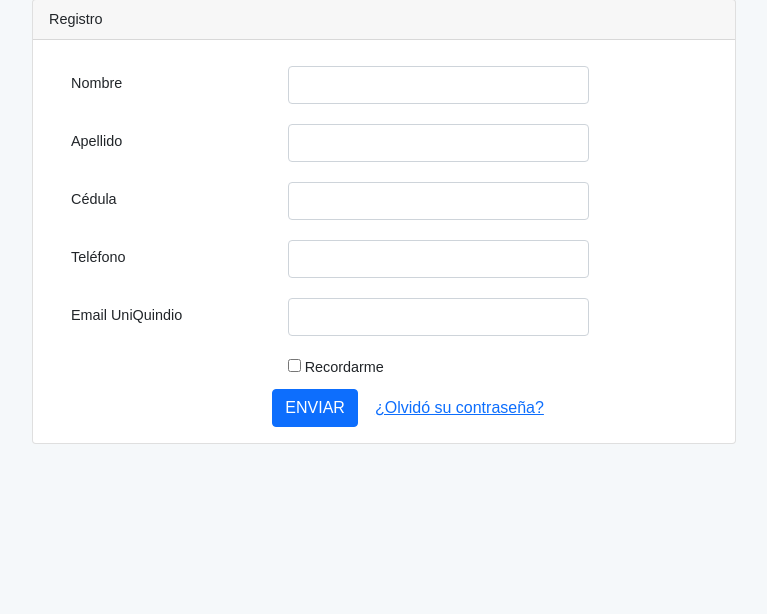
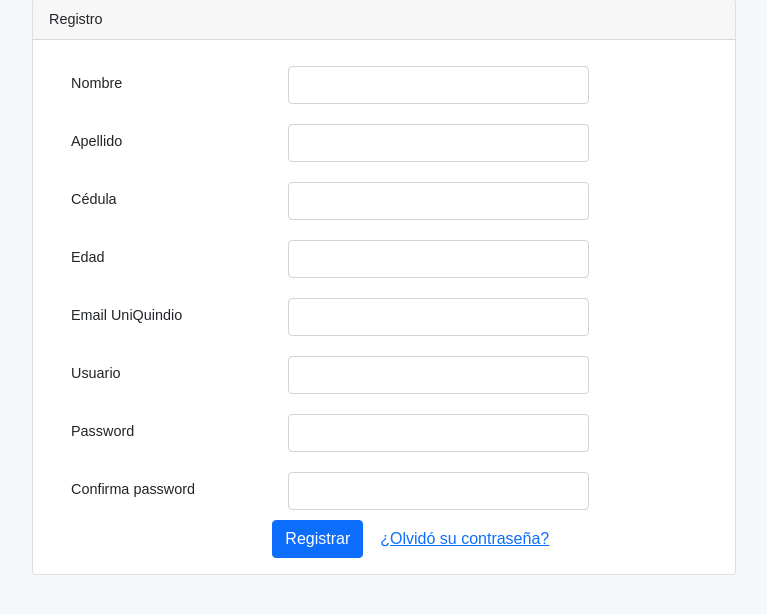
Before and after one commit to Ang3l1t0/proyecto_mintic, a Flask app: page /registro in a window 1280 px wide. Shown: the part 162-776 px from the top of the page, without its empty margins (256-1023 px from the left). Run offline with Flask 2, Linux system fonts and the light colour scheme; some libraries are stand-ins or nearby versions.

Commit message:
register done

```diff
--- a/app.py
+++ b/app.py
@@ -1,8 +1,8 @@
 from flask import Flask, render_template, redirect, url_for, session, flash, request
 from flask_moment import Moment
 from flask_wtf import FlaskForm
-from wtforms import StringField, SubmitField, PasswordField, BooleanField
-from wtforms.validators import DataRequired, Length, Email
+from wtforms import StringField, SubmitField, PasswordField, BooleanField, ValidationError
+from wtforms.validators import DataRequired, Length, Email, Regexp, EqualTo
 import os
 from flask_sqlalchemy import SQLAlchemy
 from flask_migrate import Migrate
@@ -14,7 +14,7 @@ app = Flask(__name__)
 basedir = os.path.abspath(os.path.dirname(__file__))
 
 
-app.config['SECRET_KEY'] = 'hard to guess string'
+app.config['SECRET_KEY'] = os.urandom(24)
 app.config['SQLALCHEMY_DATABASE_URI'] =\
 'sqlite:///' + os.path.join(basedir, 'grades.sqlite')
 app.config['SQLALCHEMY_TRACK_MODIFICATIONS'] = False
@@ -83,12 +83,26 @@ class LoginForm(FlaskForm):
     submit = SubmitField('Log In')
 
 class RegForm(FlaskForm):
-    nombre = StringField('Nombre', validators=[DataRequired()])
-    apellido = StringField('Apellido', validators=[DataRequired()])
-    id = StringField('Cédula', validators=[DataRequired()])
-    tel = StringField('Teléfono', validators=[DataRequired()])
+    name = StringField('Nombre', validators=[DataRequired()])
+    last_name = StringField('Apellido', validators=[DataRequired()])
+    cc = StringField('Cédula', validators=[DataRequired()])
+    age = StringField('Edad', validators=[DataRequired()])
     email = StringField('Email UniQuindio', validators=[DataRequired()])
-    submit = SubmitField('ENVIAR')
+    username = StringField('Usuario', validators=[
+    DataRequired(), Length(1, 64),
+    Regexp('^[A-Za-z][A-Za-z0-9_.]*$', 0,
+    'Solo usuarios con numeros o letras')])
+    password = PasswordField('Password', validators=[ DataRequired(), EqualTo('password2', message='Passwords deben ser iguales')])
+    password2 = PasswordField('Confirma password', validators=[DataRequired()])
+    submit = SubmitField('Registrar')
+
+    def validate_email(self, field):
+        if User.query.filter_by(email=field.data).first():
+            raise ValidationError('Email ya registrado')
+
+    def validate_username(self, field):
+        if User.query.filter_by(username=field.data).first():
+            raise ValidationError('Usuario ya registrado')
 
 class AsignForm(FlaskForm):
     nombre = StringField('Nombre')
@@ -133,7 +147,18 @@ def cursos():
 def registro():
     form = RegForm()
     if form.validate_on_submit():
-        return render_template('registro_completo.html', nombre=form.nombre.data, apellido=form.apellido.data, id=form.id.data, tel=form.tel.data, email=form.email.data)
+        user = User(name=form.name.data,
+                    last_name=form.last_name.data,
+                    cc=form.cc.data,
+                    age=form.age.data,
+                    email=form.email.data,
+                    username=form.username.data,
+                    password=form.password.data)
+        db.session.add(user)
+        db.session.commit()
+        print('se registro')
+        flash('Puedes hacer Login')
+        return redirect(url_for('login'))
     return render_template('registro.html', form=form)
 
 
--- a/templates/_macros.html
+++ b/templates/_macros.html
@@ -5,5 +5,12 @@
     <div class="col-md-6">
         {{ field(class_="form-control", **kwargs)|safe}}
     </div>
+    {% if field.errors %}
+    <ul class=errors>
+    {% for error in field.errors %}
+      <li>{{ error }}</li>
+    {% endfor %}
+    </ul>
+  {% endif %}
 </div>
 {% endmacro %}
--- a/templates/home.html
+++ b/templates/home.html
@@ -3,7 +3,8 @@
 
 {% block page_content %}
 <div class="page-header">
-    <h1>Hello {{ name }}</h1>
+    <h1>Hello {{ current_user.username }}
+    </h1>
 
 </div>
 
--- a/templates/registro.html
+++ b/templates/registro.html
@@ -70,21 +70,14 @@
 
                         <form action="" method="POST">
                             {{ form.hidden_tag() }}
-                            {{ render_field(form.nombre) }}
-                            {{ render_field(form.apellido) }}
-                            {{ render_field(form.id) }}
-                            {{ render_field(form.tel) }}
+                            {{ render_field(form.name) }}
+                            {{ render_field(form.last_name) }}
+                            {{ render_field(form.cc) }}
+                            {{ render_field(form.age) }}
                             {{ render_field(form.email) }}
-                            <div class="form-group row">
-                                <div class="col-md-6 offset-md-4">
-                                    <div class="checkbox">
-                                        <label>
-                                            <input type="checkbox" name="remember"> Recordarme
-                                        </label>
-                                    </div>
-                                </div>
-                            </div>
-
+                            {{ render_field(form.username) }}
+                            {{ render_field(form.password) }}
+                            {{ render_field(form.password2) }}
                             <div class="col-md-6 offset-md-4">
                                 <!-- llamando boton submit del form  -->
 
```
Also changed, not shown: templates/login.html (+4 -9 lines), grades.sqlite.
